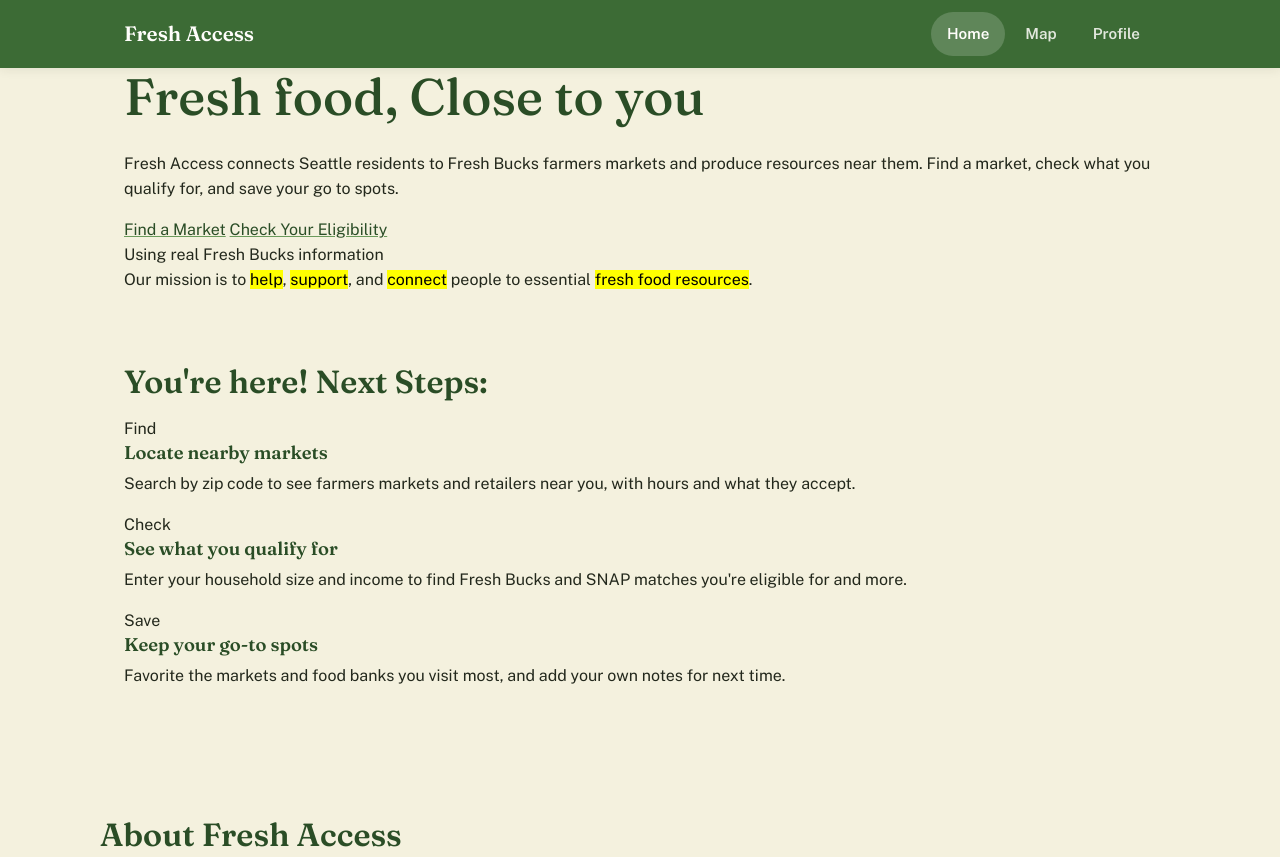
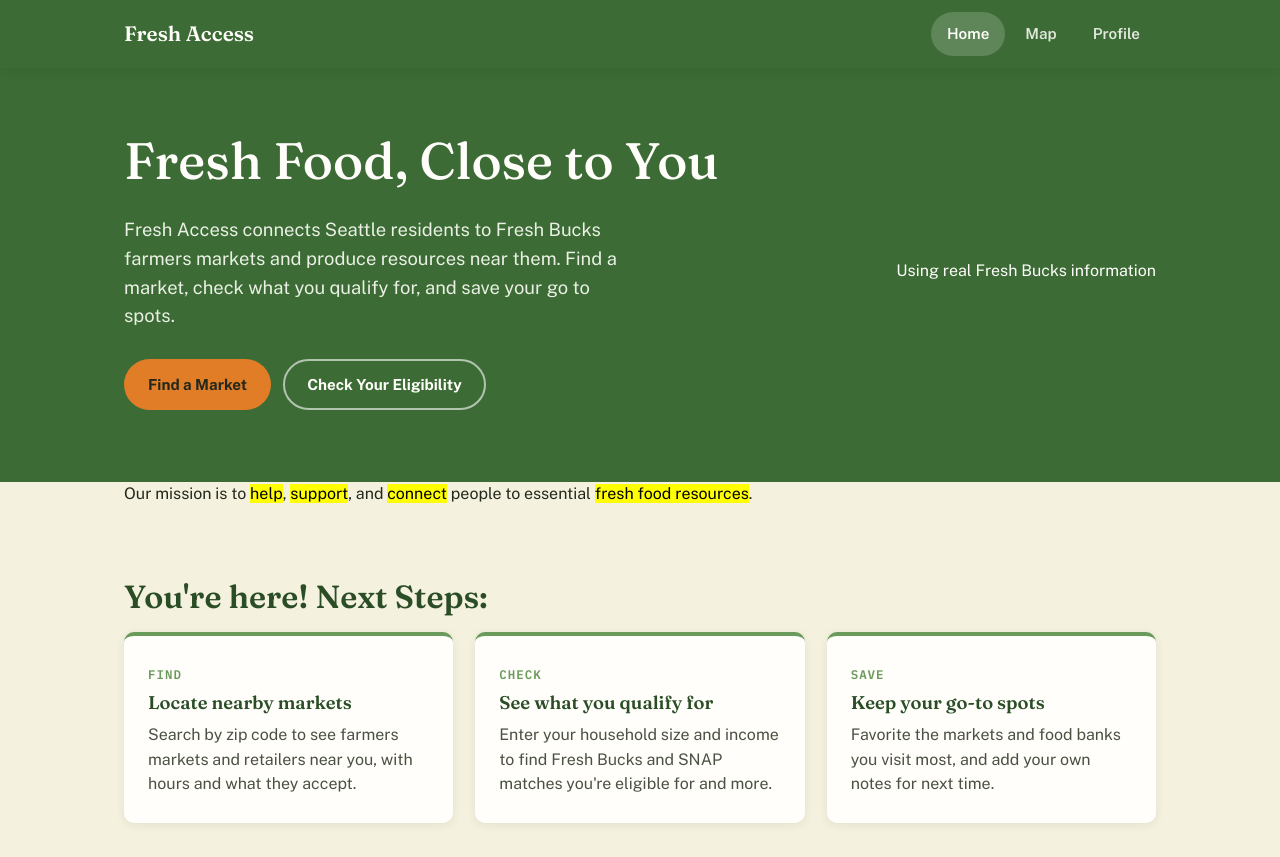
Before and after one commit to PAP-2026-Summer-L5-G1/final-project-team-1, a plain HTML site: page index.html in a window 1280 px wide. Shown: the top 857 px of the page. Drawn offline with nearby package versions, Linux system fonts and the light colour scheme.

Commit message:
added more style elements to the index page

```diff
--- a/index.html
+++ b/index.html
@@ -26,7 +26,7 @@
         <section class="hero">
             <div class="wrap">
                 <div>
-                    <h1>Fresh food, Close to you</h1>
+                    <h1>Fresh Food, Close to You</h1>
                     <p class="lead">Fresh Access connects Seattle residents to Fresh Bucks farmers markets and produce resources near them. Find a market, check what you qualify for, and save your go to spots.</p>
                     <div class="hero-actions">
                         <a href="map.html" class="btn btn-primary">Find a Market</a>
--- a/style.css
+++ b/style.css
@@ -7,7 +7,7 @@
   --leaf:       #3C6B35;   /* brand green — header, primary buttons */
   --leaf-dark:  #2A4D26;   /* hover / pressed green */
   --leaf-light: #6B9B5C;   /* secondary accents, links */
-  --harvest:    #E0A526;   /* golden accent — badges, highlights */
+  --harvest:    #e07d26;   /* golden accent — badges, highlights */
   --tomato:     #B0432E;   /* favorites, alerts */
   --line:       #D8CFB8;   /* dividers */
   --white:      #FFFEFB;
@@ -132,3 +132,99 @@
   font-size: 1.6rem;
   cursor: pointer;
 }
+
+/* hero layouts  */
+
+.hero {
+  background: var(--leaf);
+  color: var(--white);
+  padding: 64px 0 72px;
+}
+
+.hero .wrap {
+  display: grid;
+  grid-template-columns: 1fr auto;
+  gap: 32px;
+  align-items: center;
+}
+
+.hero h1 { color: var(--white); }
+
+.hero p.lead {
+  font-size: 1.15rem;
+  max-width: 46ch;
+  color: #EAF1E4;
+
+}
+
+.hero-actions { display: flex; gap: 12px; margin-top: 28px; flex-wrap: wrap; }
+
+/* Buttons */
+
+.btn {
+  display: inline-flex;
+  align-items: center;
+  gap: 8px;
+  font-family: var(--font-body);
+  font-weight: 700;
+  font-size: 0.95rem;
+  padding: 12px 22px;
+  border-radius: 999px;
+  border: 2px solid transparent;
+  cursor: pointer;
+  text-decoration: none;
+  transition: transform 0.1s ease, background 0.15s ease, border-color 0.15s ease;
+}
+
+.btn:active { transform: translateY(1px); }
+
+.btn-primary {
+  background: var(--harvest);
+  color: var(--ink);
+}
+
+.btn-primary:hover { background: #cf9720; }
+
+.btn-ghost {
+  background: transparent;
+  color: var(--white);
+  border-color: rgba(255,255,255,0.6);
+}
+.btn-ghost:hover { background: rgba(255,255,255,0.12); }
+
+.btn-outline {
+  background: transparent;
+  color: var(--leaf-dark);
+  border-color: var(--leaf-light);
+}
+.btn-outline:hover { background: rgba(60,107,53,0.08); }
+
+/* Features */
+
+.feature-grid {
+  display: grid;
+  grid-template-columns: repeat(3, 1fr);
+  gap: 22px;
+  margin-top: 8px;
+}
+
+
+.feature-card {
+  background: var(--white);
+  border-radius: var(--radius);
+  padding: 26px 24px;
+  box-shadow: var(--shadow);
+  border-top: 4px solid var(--leaf-light);
+}
+
+.feature-card .verb {
+  font-family: var(--font-mono);
+  font-size: 0.78rem;
+  letter-spacing: 0.08em;
+  text-transform: uppercase;
+  color: var(--leaf-light);
+  font-weight: 600;
+}
+
+.feature-card h3 { margin-top: 6px; }
+.feature-card p { color: #4B5142; margin-bottom: 0; }
```
